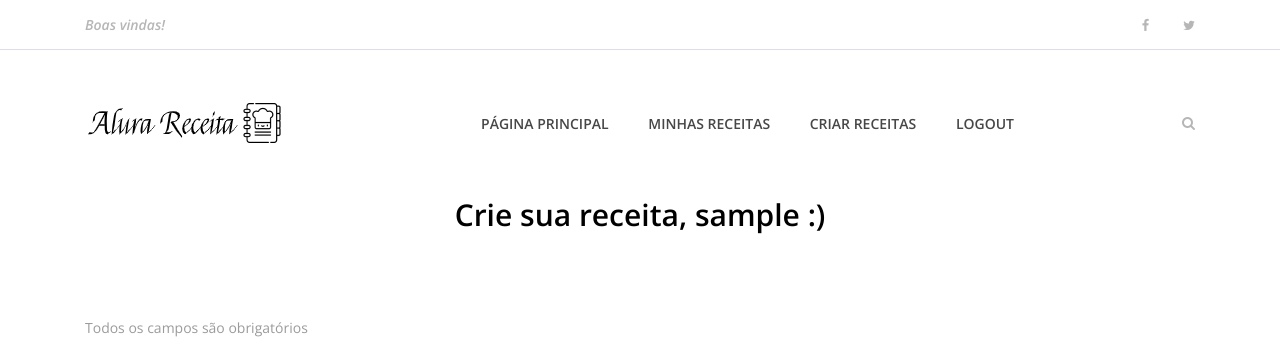
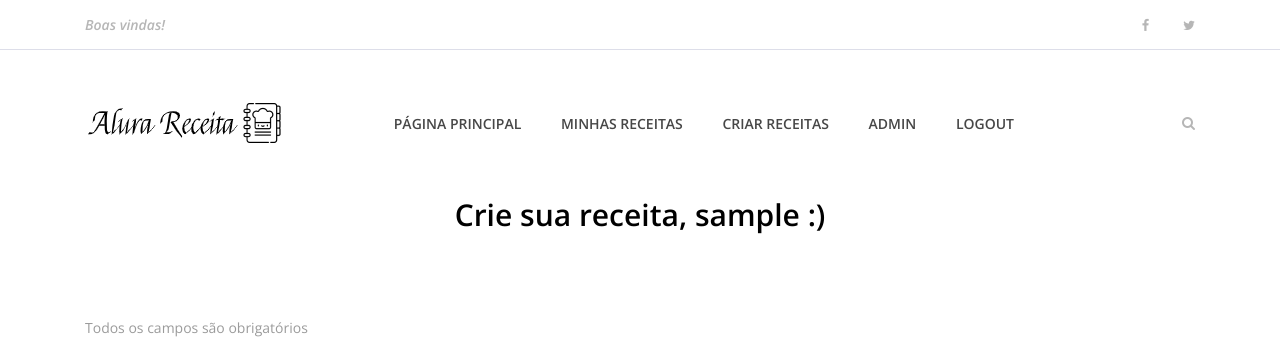
Before and after one commit to jardsguimaraes/Receitas-Django, a Django app: page /cria/receita in a window 1280 px wide. Shown: the top 359 px of the page. Run offline with Django 4.2, Linux system fonts and the light colour scheme; the visitor is signed in with stand-in values (Sample User, id 1); some libraries are stand-ins or nearby versions.

Commit message:
adicionado o menu admin para superuser

```diff
--- a/templates/partials/_menu.html
+++ b/templates/partials/_menu.html
@@ -60,6 +60,9 @@
                                     <li><a href=" {% url 'index' %}">página Principal</a></li>
                                     <li><a href=" {% url 'dashboard' %}">Minhas Receitas</a></li>
                                     <li><a href=" {% url 'cria_receita' %}">Criar Receitas</a></li>
+                                    {% if user.is_superuser %}
+                                    <li><a href=" {% url 'admin:index' %}">Admin</a></li>
+                                    {% endif %}
                                     <li><a href=" {% url 'logout' %}">Logout</a></li>
                                 {% else %}
                                     <li><a href=" {% url 'cadastro' %}">Cadastro</a></li>
```
